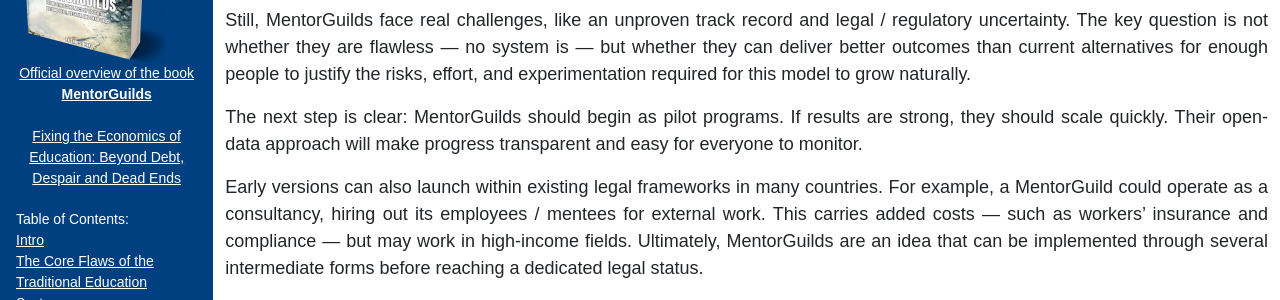
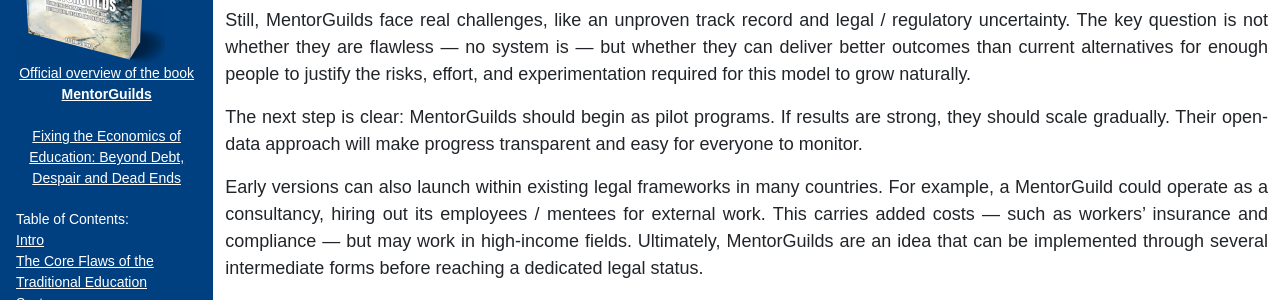
Before and after one commit to ErnestEnki/ernestenki.github.io, a Jekyll site: the page built from books/mentorguilds/comprehensive_overview.html, in a window 1280 px wide and 900 px high, scrolled down 13044 px. Shown: the part 153-453 px from the top of the window. Built offline with Jekyll 4.4.1, drawn with Linux system fonts in a browser that asks for light colours; some web fonts are replaced; comment, search, counter and statistics services are not loaded.

Commit message:
Update comprehensive_overview.html

```diff
--- a/books/mentorguilds/comprehensive_overview.html
+++ b/books/mentorguilds/comprehensive_overview.html
@@ -623,7 +623,7 @@ extra_head: '
               cost.</p>
             <p>Still, MentorGuilds face real challenges, like an unproven track record and legal / regulatory uncertainty. The key question is not whether they are flawless — no system is — but whether they can deliver better outcomes than current alternatives for enough people to justify the risks, effort, and
               experimentation required for this model to grow naturally.</p>
-            <p>The next step is clear: MentorGuilds should begin as pilot programs. If results are strong, they should scale quickly. Their open-data approach will make progress transparent and easy for everyone to monitor.</p>
+            <p>The next step is clear: MentorGuilds should begin as pilot programs. If results are strong, they should scale gradually. Their open-data approach will make progress transparent and easy for everyone to monitor.</p>
 
             <p>Early versions can also launch within existing legal frameworks in many countries. For example, a MentorGuild could operate as a consultancy, hiring out its employees / mentees for external work. This carries added costs — such as workers’ insurance and compliance — but may work in high-income fields.
               Ultimately, MentorGuilds are an idea that can be implemented through several intermediate forms before reaching a dedicated legal status.</p>
```
